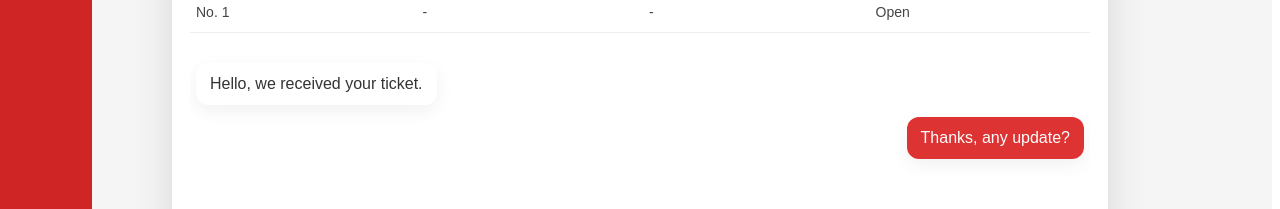
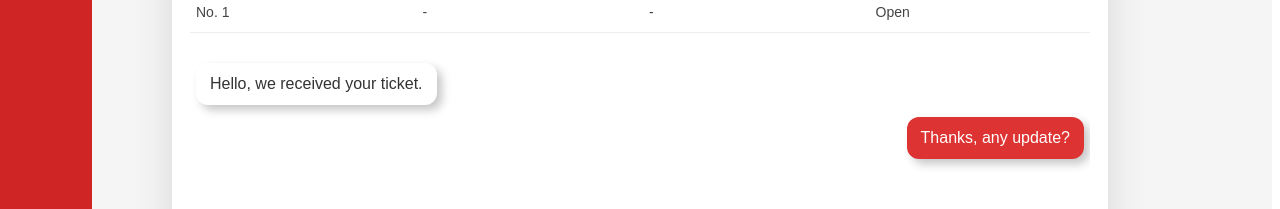
Before and after one commit to pesa-askia/LPU-MISD-TICKETING, a React (Vite) app: page /Tickets/1 in a window 1280 px wide. Shown: the part 258-467 px from the top of the page. Built offline with nearby package versions, Linux system fonts and the light colour scheme; a web font is replaced by a local one.

Commit message:
optimized the chat bubble

```diff
--- a/src/pages/MainDashboard/ticketchat.css
+++ b/src/pages/MainDashboard/ticketchat.css
@@ -70,10 +70,12 @@
 }
 
 .bubble {
-    max-width: 62%;
+    max-width: 40%;
     padding: 12px 14px;
     border-radius: 12px;
-    box-shadow: 0 6px 18px rgba(0, 0, 0, 0.06);
+    box-shadow: 5px 5px 10px rgba(0, 0, 0, 0.226);
+    word-break: break-word;
+    white-space: pre-wrap;
 }
 
 .msg-left .bubble {
```
